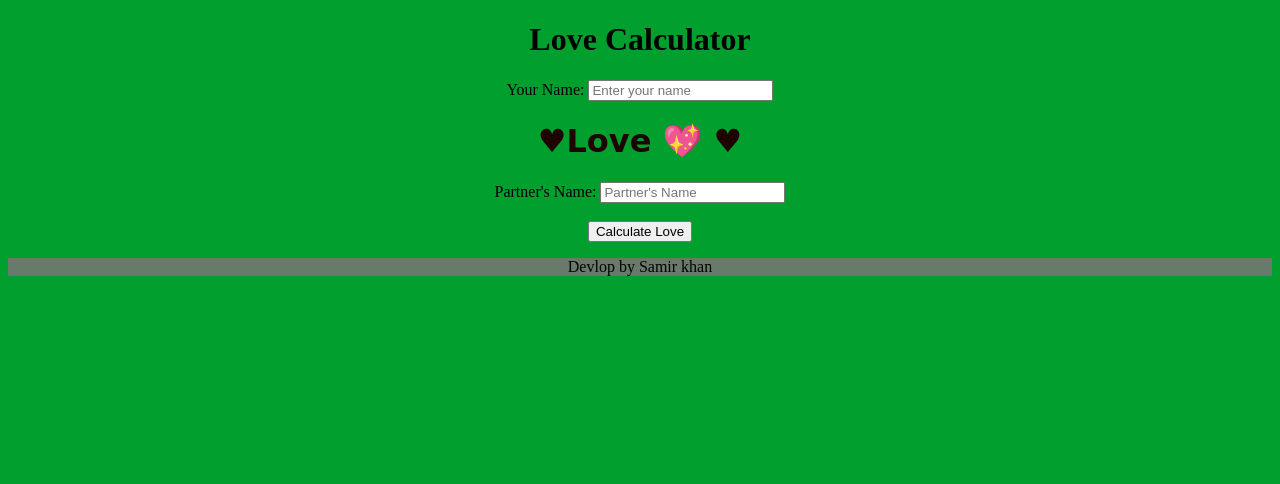
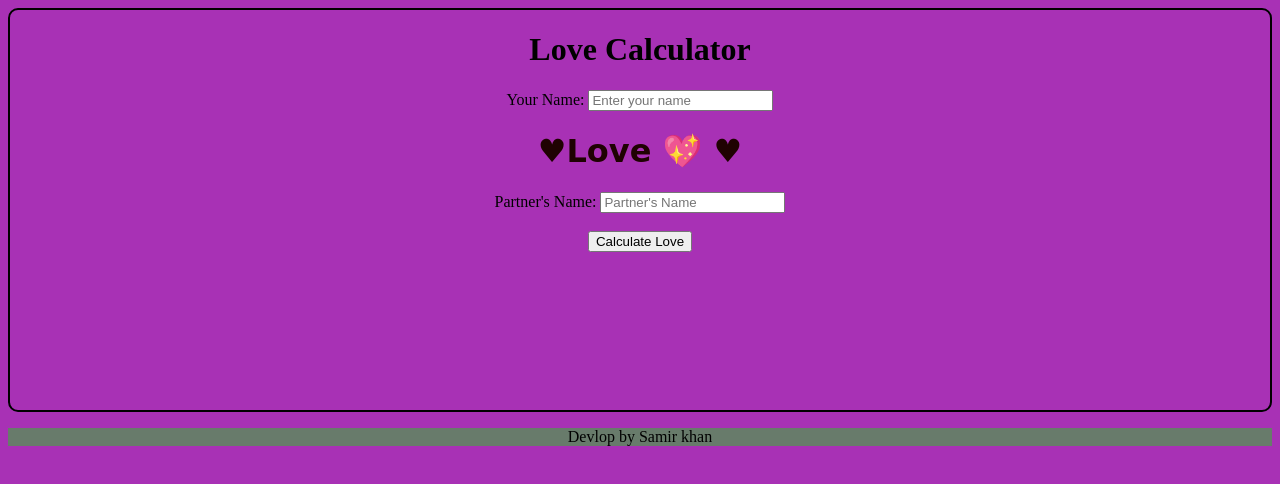
Before and after one commit to 9199sk/lovecalculator-sam, a plain HTML site: page index.html in a window 1280 px wide. Drawn offline with Linux system fonts and the light colour scheme.

Commit message:
some changes

```diff
--- a/index.html
+++ b/index.html
@@ -6,10 +6,13 @@
     <title>Love Calculator</title>
     <style>
         body{
-            background-color: rgba(0, 160, 46, 0.997);
+            background-color: rgba(168, 49, 181, 0.997);
         }
         .calculator {
             text-align: center;
+            border: 2px solid black;
+            border-radius:10px;
+            height: 50vh;
         }
         #result {
             font-size: 30px;
@@ -19,6 +22,7 @@
         .calculateLove{
             text-align: center;
             justify-content: center;
+
         }
         .calculateLove:hover{
             background-color: green;
```
